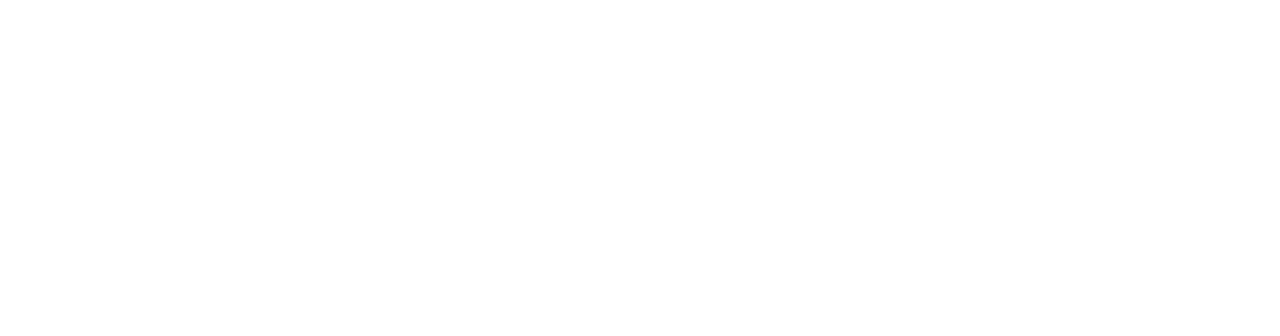
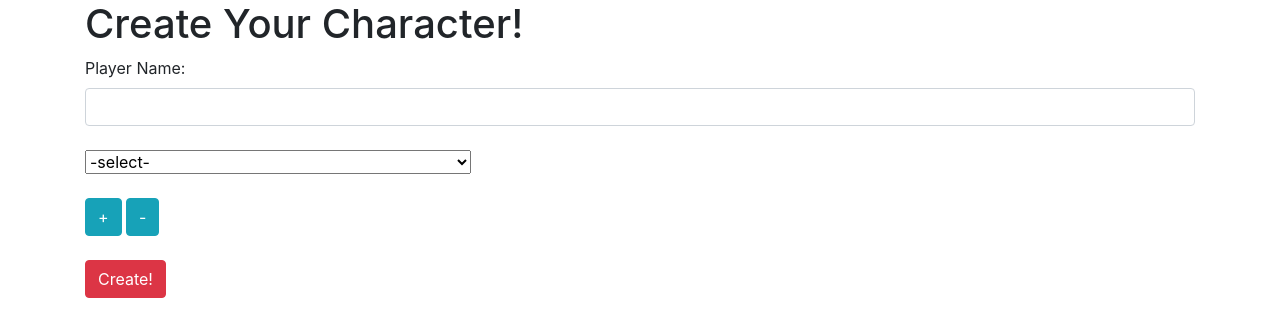
Before and after one commit to masenmatthews/JS_WorldOfCodeCraftNonFunctional, a website built with webpack: page src/index.html in a window 1280 px wide. Built offline with nearby package versions, Linux system fonts and the light colour scheme.

Commit message:
first passing test for player object

```diff
--- /dev/null
+++ b/js/player.js
@@ -0,0 +1,11 @@
+export class Player {
+  constructor(playerName, opAbility, frontEndStat, backEndStat, moochStat, hipStat, charmStat) {
+  this.playerName = "";
+  this.opAbility = 0;
+  this.frontEndStat = 0;
+  this.backEndStat = 0;
+  this.moochStat = 0;
+  this.hipStat = 0;
+  this.charmStat = 0;
+  }
+}
--- a/src/index.html
+++ b/src/index.html
@@ -1,10 +1,28 @@
 <!DOCTYPE html>
 <html>
     <head>
-      <script src="https://ajax.googleapis.com/ajax/libs/jquery/1.12.0/jquery.min.js"></script>
-      <script type="text/javascript" src="bundle.js"></script>
       <title>World of Codecraft</title>
     </head>
   <body>
+    <div class="container">
+      <h1>Create Your Character!</h2>
+        <form class="form-container" action="index.html" method="post">
+          <label for="playerName">Player Name:</label>
+          <input type="text" name="playerName" class="form-control">
+          <br>
+          <select class="opAbility" name="opAbility">
+            <option disabled selected>-select-</option>
+            <option value="op1">Hot Dog DB (backend +5)</option>
+            <option value="op2">Fidora, neckbeard, m'lady ensemble (charm +5) </option>
+            <option value="op3">Expose sock game (hip +5)</option>
+            <option value="op4">Power of the Jumbotron (frontend +5)</option>
+            <option value="op5">Sign out early (mooch +5)</option>
+          </select>
+          <br><br>
+          <button type="button" name="button" class="btn btn-info">+</button> <button type="button" name="button" class="btn btn-info">-</button>
+          <br><br>
+          <button type="submit" name="button" class="btn btn-danger">Create!</button>
+        </form>
+    </div>
   </body>
 </html>
--- a/src/main.js
+++ b/src/main.js
@@ -1,4 +1,4 @@
-import {Player} from '../src/player.js';
+import {Player} from '../js/player.js';
 import './styles.css';
 import $ from 'jquery';
 import 'bootstrap';
--- a/src/player.js
+++ /dev/null
@@ -1,12 +0,0 @@
-class Player {
-  constructor(playerName, opAbilit, playerLevel, frontEndStat, backEndStat, moochStat, hipStat, charmStat) {
-  this.playerName = "";
-  this.opAbility = "";
-  this.playerLevel = 0;
-  this.frontEndStat = 0;
-  this.backEndStat = 0;
-  this.moochStat = 0;
-  this.hipStat = 0;
-  this.charmStat = 0;
-  }
-}
```
Also changed, not shown: spec/player-spec.js (+3 -4 lines), 1 other file.
